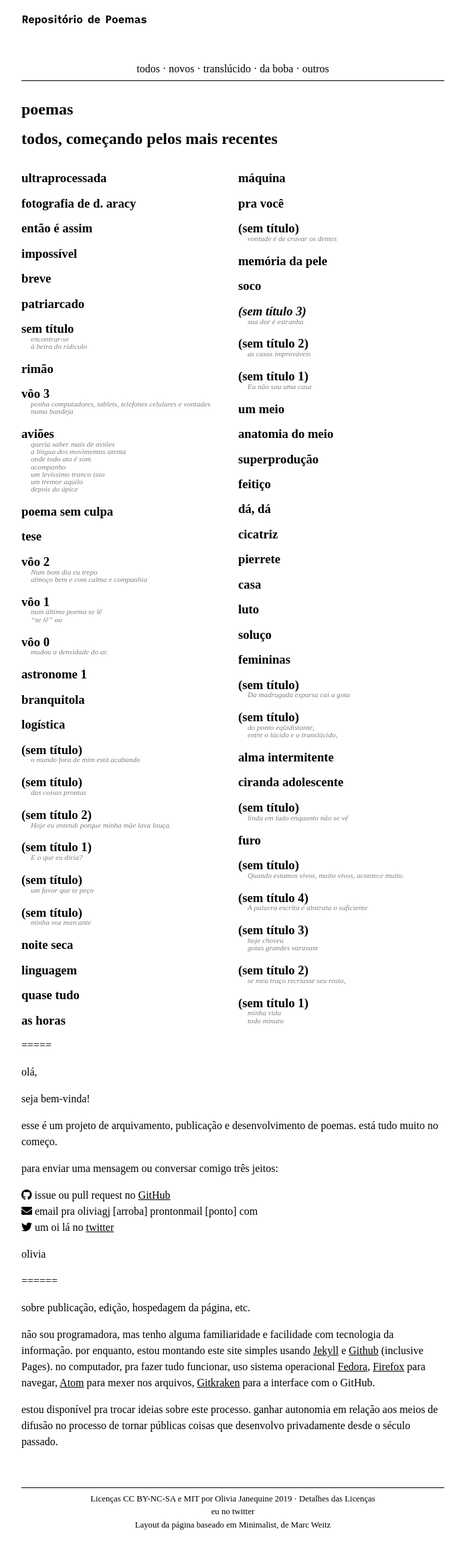
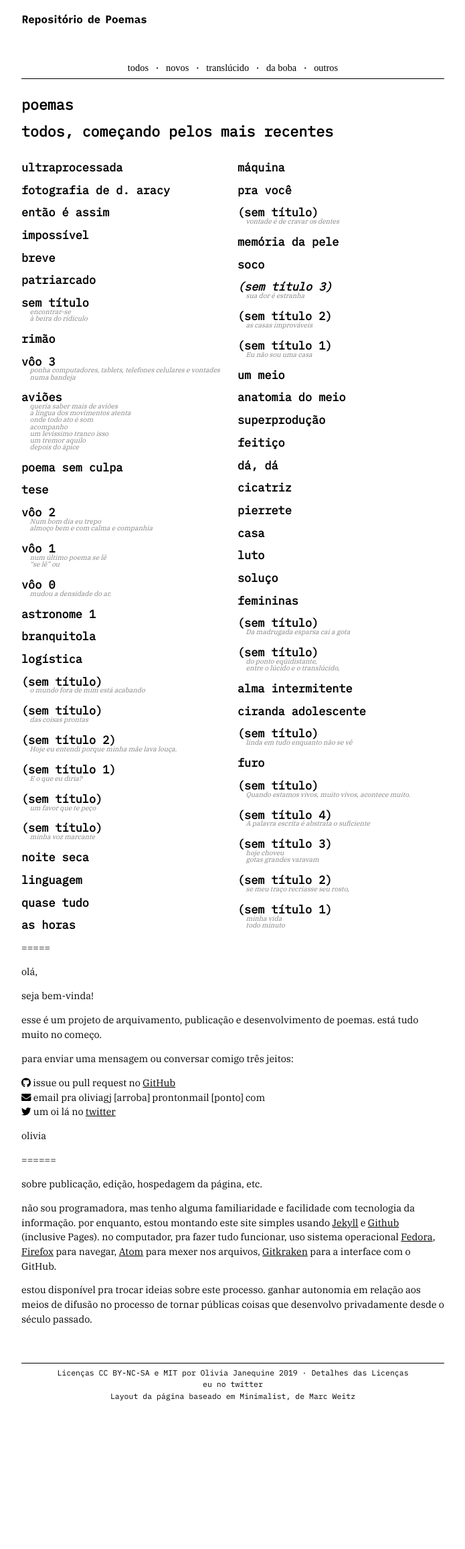
Before and after one commit to olivia-olivia/olivia-olivia.github.io, a Jekyll site: the page built from index.md, in a window 1280 px wide. Shown: the whole page at 67% size, without its empty margins (292-987 px from the left). Built offline with Jekyll 4.4.1, drawn with Linux system fonts in a browser that asks for light colours; nearby versions of some CDN libraries; comment, search, counter and statistics services are not loaded; after the commit the page ends 2119 px from its top, so only the background shows below that.

Commit message:
corrigindo fontes no .css

```diff
--- a/assets/css/style.css
+++ b/assets/css/style.css
@@ -1,30 +1,27 @@
 body	{
 	margin-top: 0px;
 	padding:0;
-	font-family: 'Gentium Book Basic', serif;
+	font-family: 'IBM Plex Serif', serif;
 	font-size:90%;
-	line-height:150%;
-	font-family: 'Cutive', serif;
-	font-size:100%;
 	line-height:150%;
 }
 
 h1	{
-		font-family: 'Cutive Mono', serif;
+		font-family: 'IBM Plex Mono', monospace;
 }
 
 h2	{
-		font-family: 'Cutive Mono', serif;
+		font-family: 'IBM Plex Mono', monospace;
 		column-span: all;
 }
 
 h3	{
-		font-family: 'Cutive Mono', serif;
+		font-family: 'IBM Plex Mono', monospace;
 		margin-top: 0;
 }
 
 h4	{
-		font-family: 'Cutive Mono', serif;
+		font-family: 'IBM Plex Mono', monospace;
 }
 
 a:link, a:visited	{
@@ -43,7 +40,7 @@ a:hover	{
 }
 
 #nav {
-	font-family: 'Cutive Mono', serif;
+	font-family: 'IBM Plex Mono', monospace;
 	text-align:center;
 	margin:auto;
 	margin-top:0px;
@@ -71,7 +68,7 @@ a:hover	{
 }
 
 #footer {
-	font-family: 'Cutive Mono', serif;
+	font-family: 'IBM Plex Mono', monospace;
 	text-align:center;
 	margin:auto;
 	font-size:0.8em;
```
